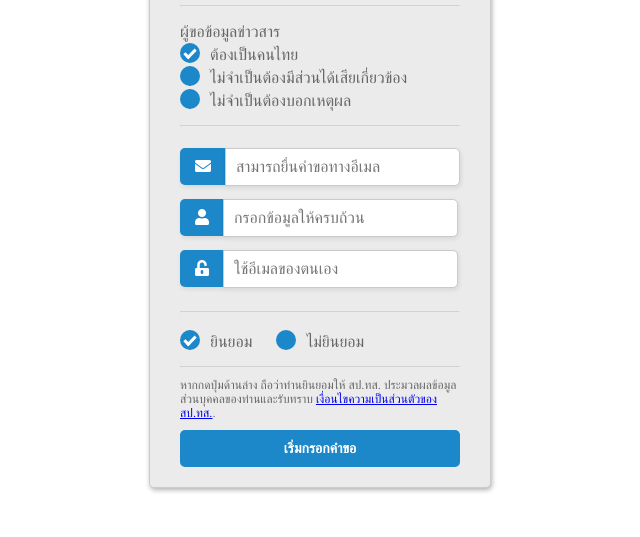
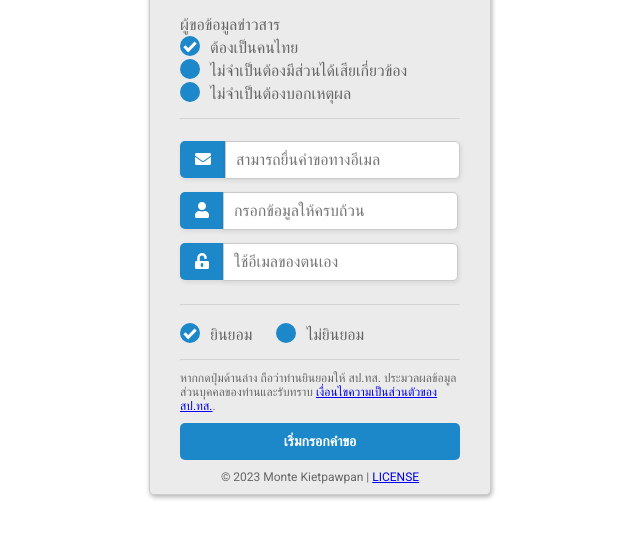
Before and after one commit to Kietpawpan/iRequest, a plain HTML site: page iRequest.html in a window 1280 px wide. Shown: the part 229-766 px from the top of the page, without its empty margins (320-960 px from the left). Drawn offline with Linux system fonts and the light colour scheme.

Commit message:
Update iRequest.html

```diff
--- a/iRequest.html
+++ b/iRequest.html
@@ -163,6 +163,7 @@
         <div class="btn-block">
           <p align="left">หากกดปุ่มด้านล่าง ถือว่าท่านยินยอมให้ สป.ทส. ประมวลผลข้อมูลส่วนบุคคลของท่านและรับทราบ <a href="https://github.com/Kietpawpan/iRequest/blob/main/conditions.md#%E0%B9%80%E0%B8%87%E0%B8%B7%E0%B9%88%E0%B8%AD%E0%B8%99%E0%B9%84%E0%B8%82%E0%B8%81%E0%B8%B2%E0%B8%A3%E0%B9%83%E0%B8%8A%E0%B9%89%E0%B8%87%E0%B8%B2%E0%B8%99-%E0%B8%A3%E0%B8%B0%E0%B8%9A%E0%B8%9A%E0%B8%A3%E0%B8%B1%E0%B8%9A%E0%B8%84%E0%B8%B3%E0%B8%82%E0%B8%AD%E0%B8%82%E0%B9%89%E0%B8%AD%E0%B8%A1%E0%B8%B9%E0%B8%A5%E0%B8%82%E0%B9%88%E0%B8%B2%E0%B8%A7%E0%B8%AA%E0%B8%B2%E0%B8%A3%E0%B8%82%E0%B8%AD%E0%B8%87-%E0%B8%AA%E0%B8%9B%E0%B8%97%E0%B8%AA-%E0%B8%97%E0%B8%B2%E0%B8%87%E0%B8%AD%E0%B8%B4%E0%B9%80%E0%B8%A5%E0%B9%87%E0%B8%81%E0%B8%97%E0%B8%A3%E0%B8%AD%E0%B8%99%E0%B8%B4%E0%B8%81%E0%B8%AA%E0%B9%8C-e---service">เงื่อนไขความเป็นส่วนตัวของ สป.ทส.</a>.</p>
           <a href="mailto:servicelinkcenter@mnre.go.th?&subject=ขอข้อมูลข่าวสารของราชการ&body=เรียน%20ปลัดกระทรวงทรัพยากรธรรมชาติและสิ่งแวดล้อม%0D%0A%0D%0Aข้าพเจ้ามีความประสงค์ขอข้อมูลข่าวสาร%20เพื่อ............%20ดังต่อไปนี้%0D%0A%0D%0A1........%0D%0A%0D%0A2.......%0D%0A%0D%0Aจึงเรียนมาเพื่อโปรดพิจารณา%0D%0A%0D%0Aขอแสดงความนับถือ%0D%0A%0D%0Aนาย.................ผู้ขอ%0D%0Aเลขบัตรประชาชน%0D%0Aที่อยู่...%0D%0Aโทร...."target="_top"><button type="button">เริ่มกรอกคำขอ</button></a>
+           <p align="center">&copy; 2023 Monte Kietpawpan</font> | <a href="https://raw.githubusercontent.com/Kietpawpan/iRequest/main/LICENSE">LICENSE</a></p>
         </div>
       </form>
     </div>
```
